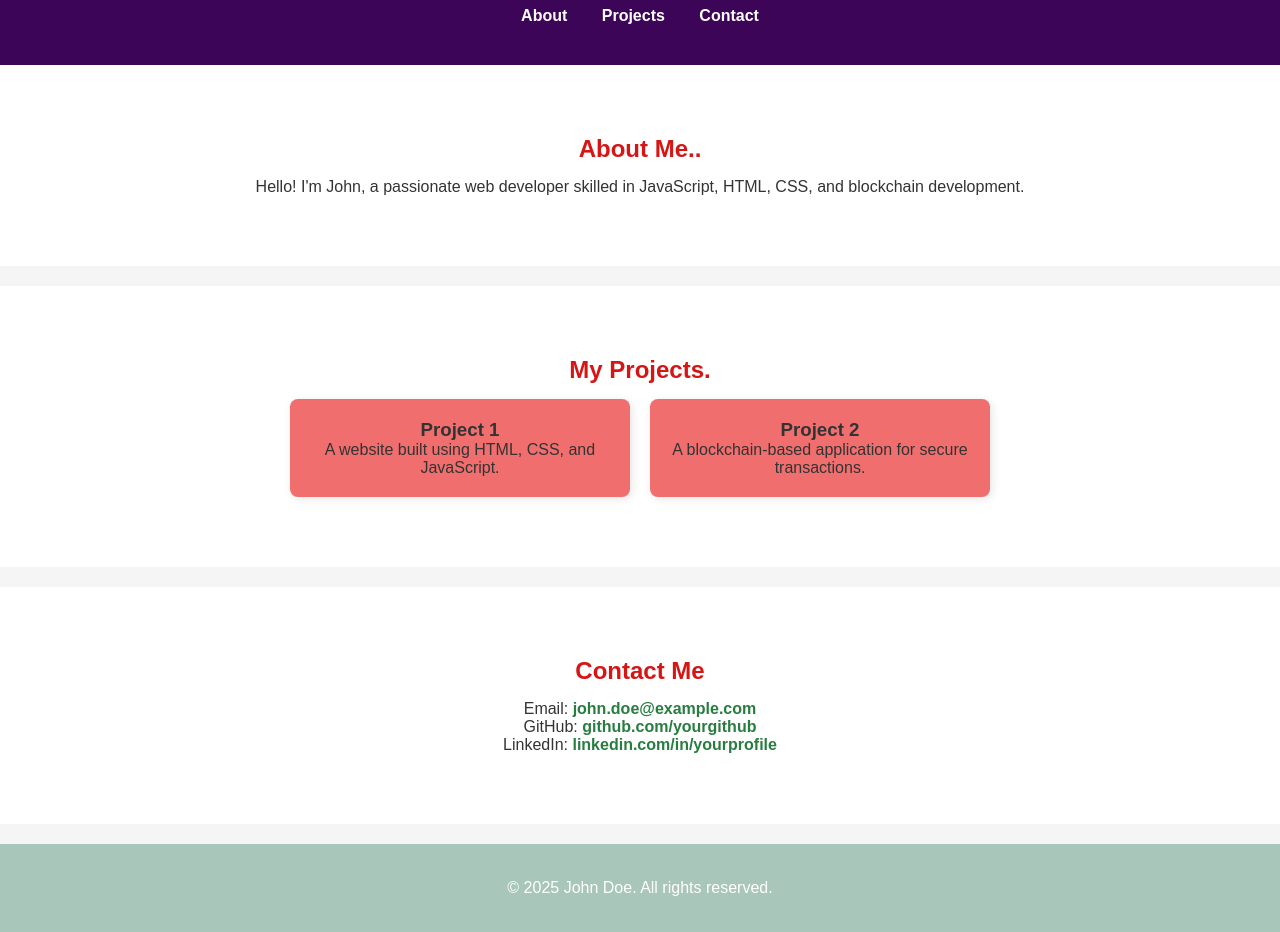
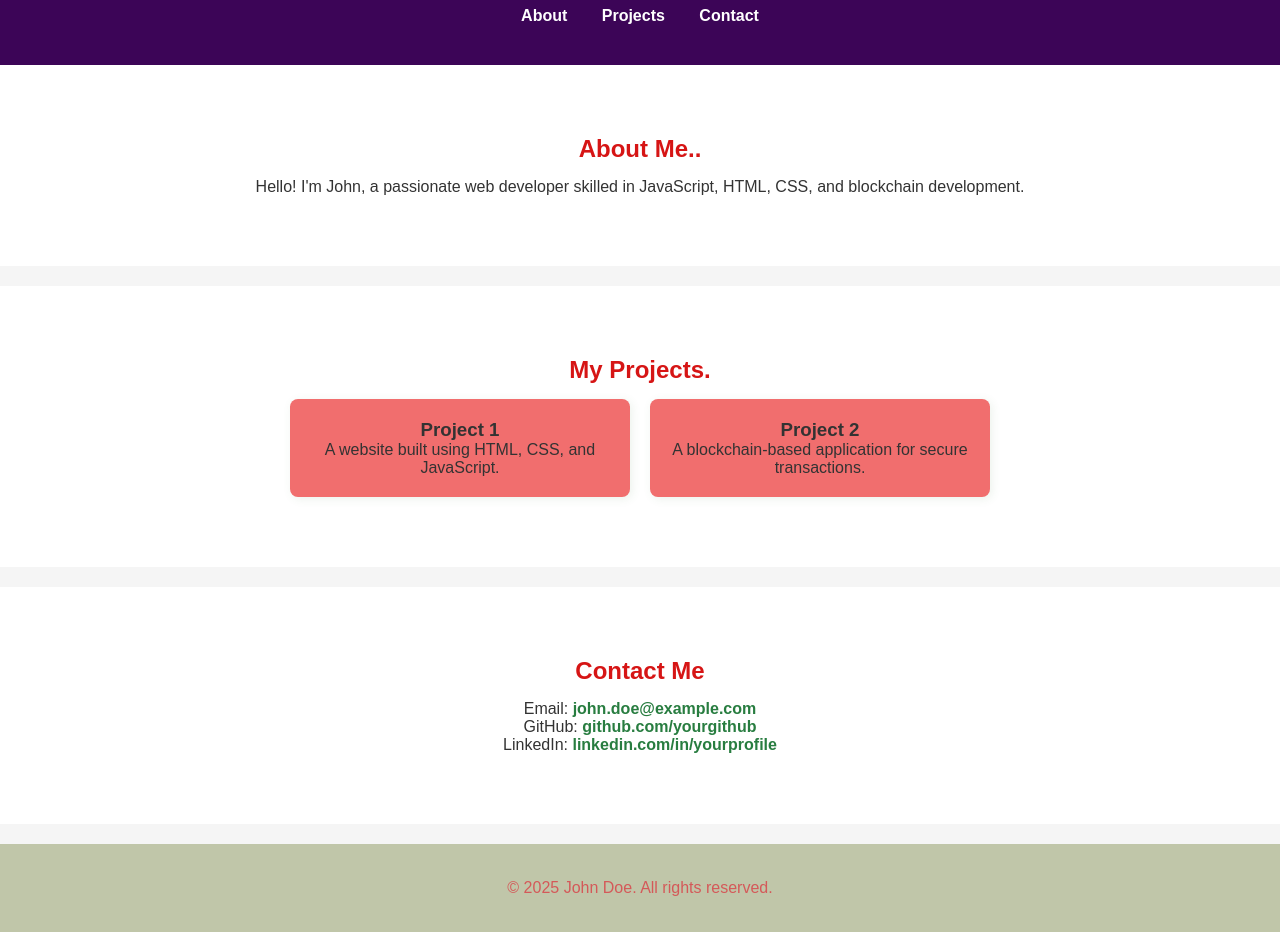
Before and after one commit to Wilasinee674259021/portfolio, a plain HTML site: page index.html in a window 1280 px wide. Shown: the part 103-1035 px from the top of the page. Drawn offline with Linux system fonts and the light colour scheme.

Commit message:
wilasinee i

```diff
--- a/styles.css
+++ b/styles.css
@@ -79,7 +79,7 @@ h2 {
   padding: 20px;
   border-radius: 8px;
   width: 300px;
-  box-shadow: 2px 2px 10px rgba(0, 0, 0, 0.1);
+  box-shadow: 2px 2px 10px rgba(67, 131, 66, 0.1);
 }
 
 /* Contact Section */
@@ -90,7 +90,7 @@ h2 {
 
 /* Footer */
 footer {
-  background: #a9c6bb;
-  color: #ffffff;
+  background: #c0c6a9;
+  color: #d45959;
   padding: 15px 0;
 }
```
